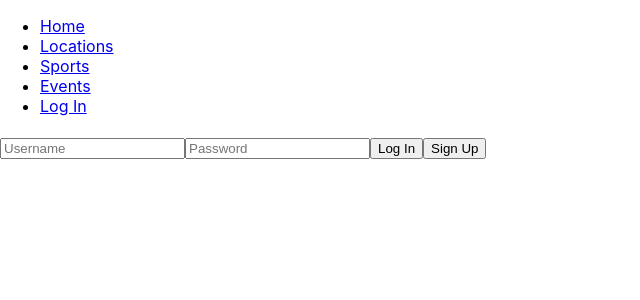
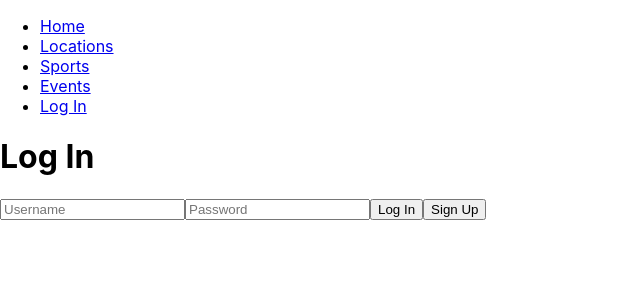
Before and after one commit to rohanphillips/watersportscentral_react_redux, a React (Create React App) app in the folder frontend/: page /login in a window 1280 px wide. Shown: the top 300 px of the page, without its empty margins (0-640 px from the left). Built offline with nearby package versions, Linux system fonts and the light colour scheme.

Commit message:
adding headers

```diff
--- a/frontend/src/components/sessions/Login.js
+++ b/frontend/src/components/sessions/Login.js
@@ -50,6 +50,7 @@ class Login extends Component {
     console.log("login render:")
     return (
       <div>
+         <h1>Log In</h1>
          <form onSubmit={this.handleOnSubmit}>
           <h1>{message}</h1>
           <input onChange={this.handleChange}
--- a/frontend/src/components/users/UsersContainer.js
+++ b/frontend/src/components/users/UsersContainer.js
@@ -8,7 +8,7 @@ const UsersContainer = ({ match, state}) => {
   console.log("UsersContainerState:", state);
   return (
     <div>
-
+      <h1>Users</h1>
     </div>
   );
 };
```
